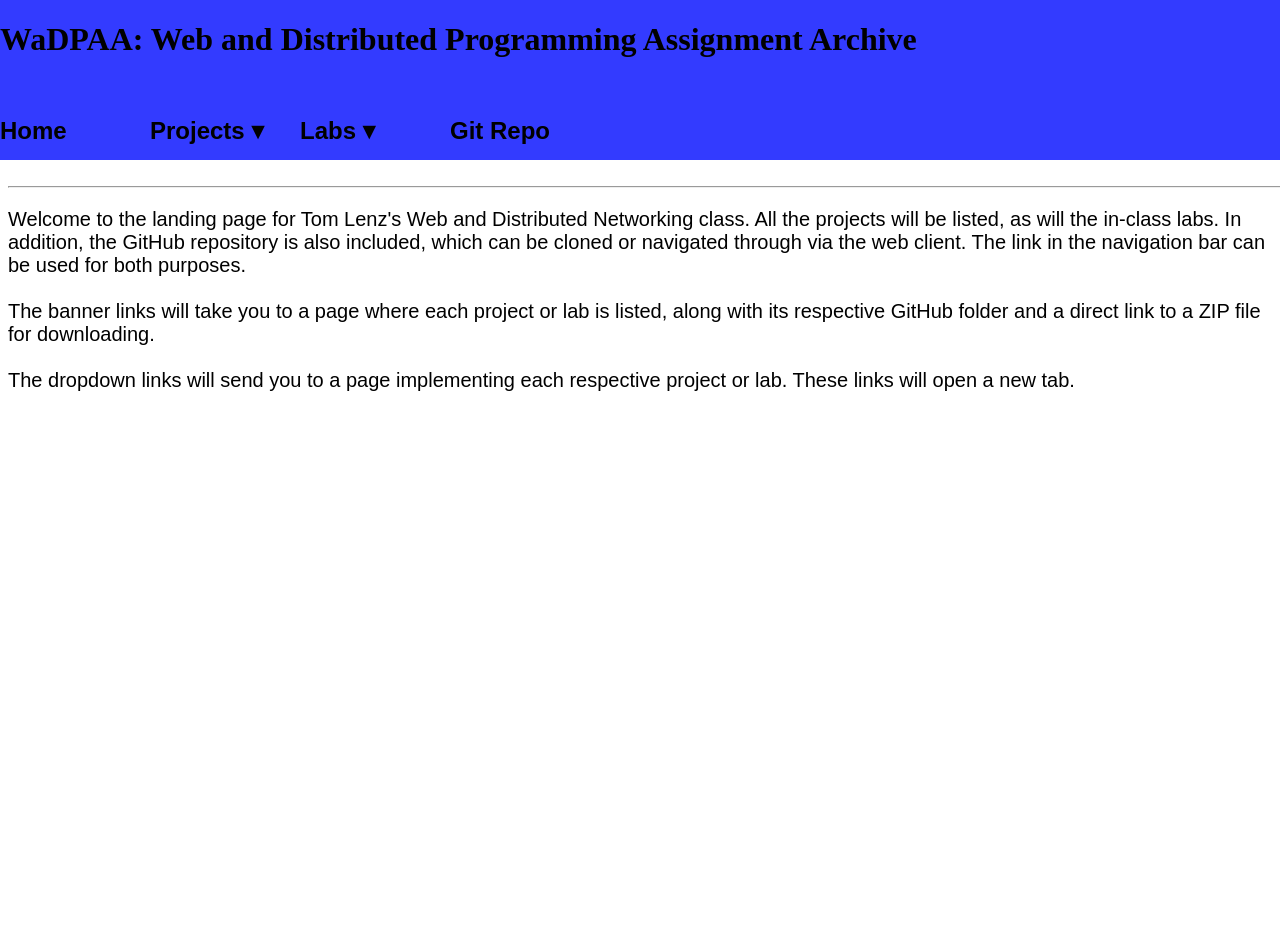
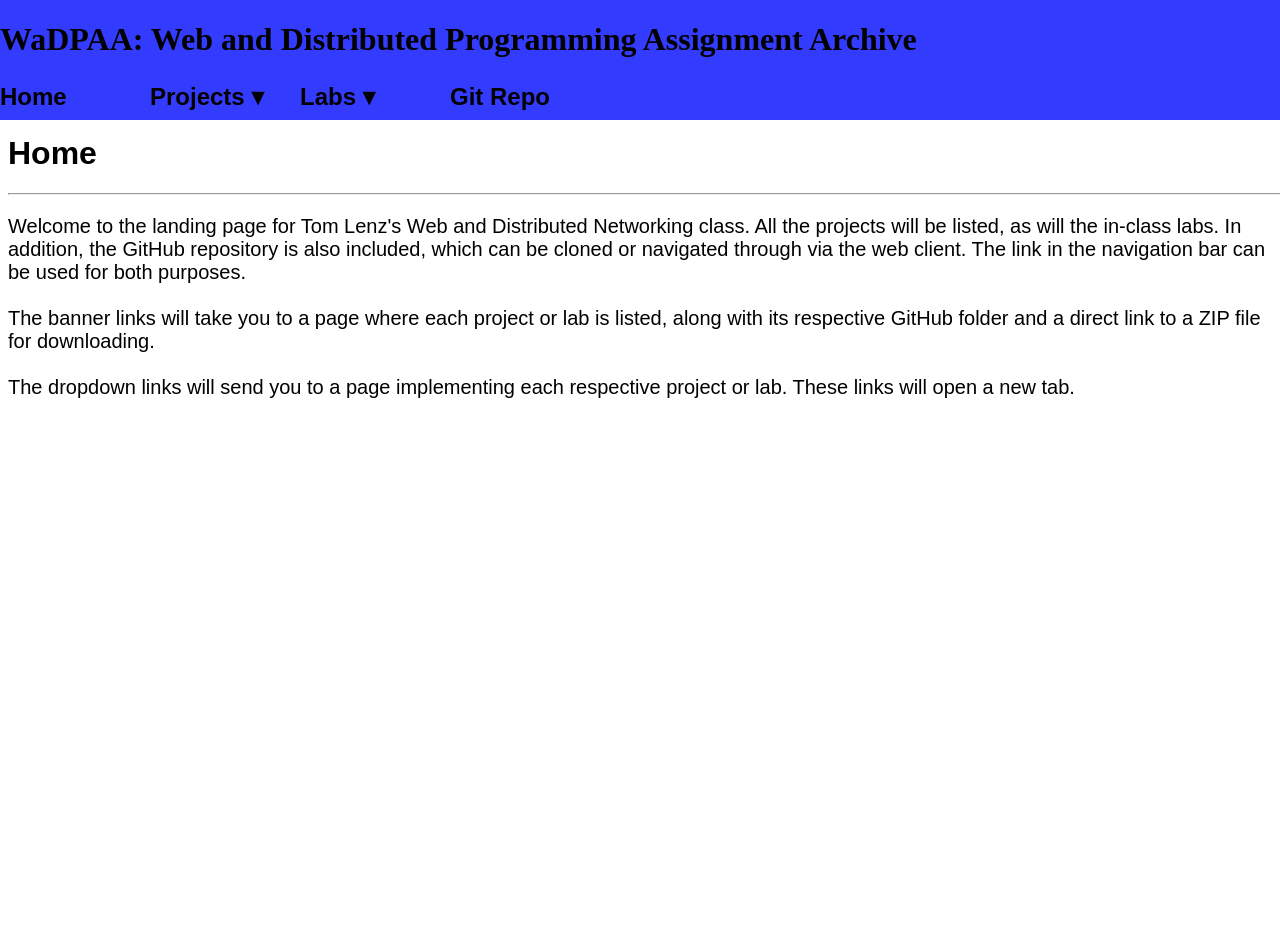
Before and after one commit to The2b/Fall-2017-LewisU-Web-And-Dist-Programming, a PHP site: page / in a window 1280 px wide. Before the commit the page ends 391 px from the top, so only its background shows below. Run offline with PHP 8.4, Linux system fonts and the light colour scheme.

Commit message:
Hard-coded height and padding values for the banner and body respectively

```diff
--- a/projects/p-02-first-website/azure-website.css
+++ b/projects/p-02-first-website/azure-website.css
@@ -14,17 +14,17 @@ header.pageTop {
 	top:0px;
 	left:0px;
 	width:100%;
-	height:20%;
+	height:120px;
 	overflow-x:visible;
 	z-index:1;
 }
 
 body.bodyStyle {
-	margin-top:10%;
+	margin-top:135px;
 	background-color:#ffffff;
 	z-index:-5;
 	left:0;
-	height:70%;
+	height:100%;
 	width:100%;
 }
 
```
